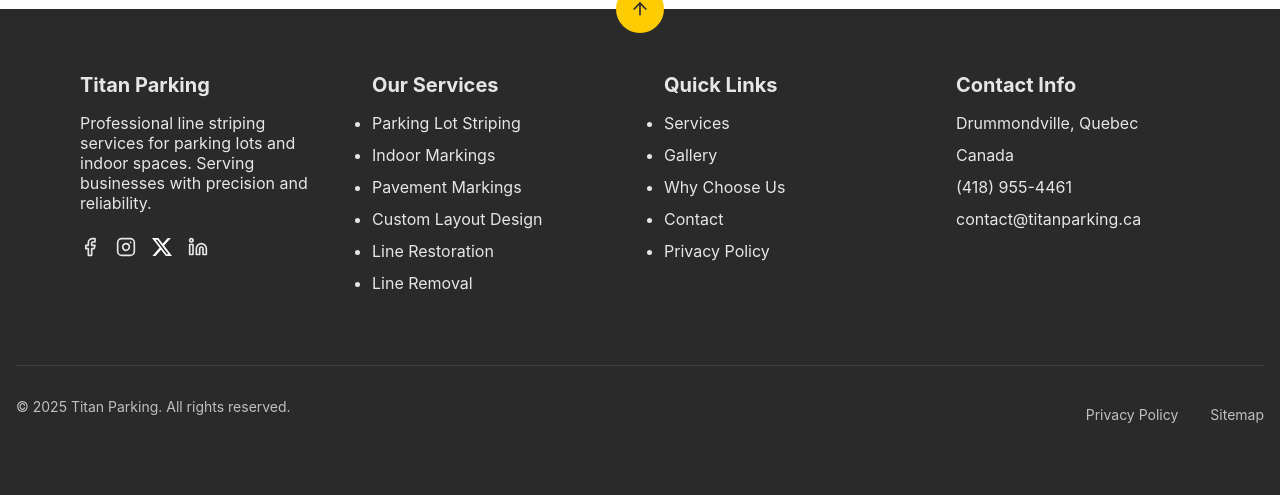
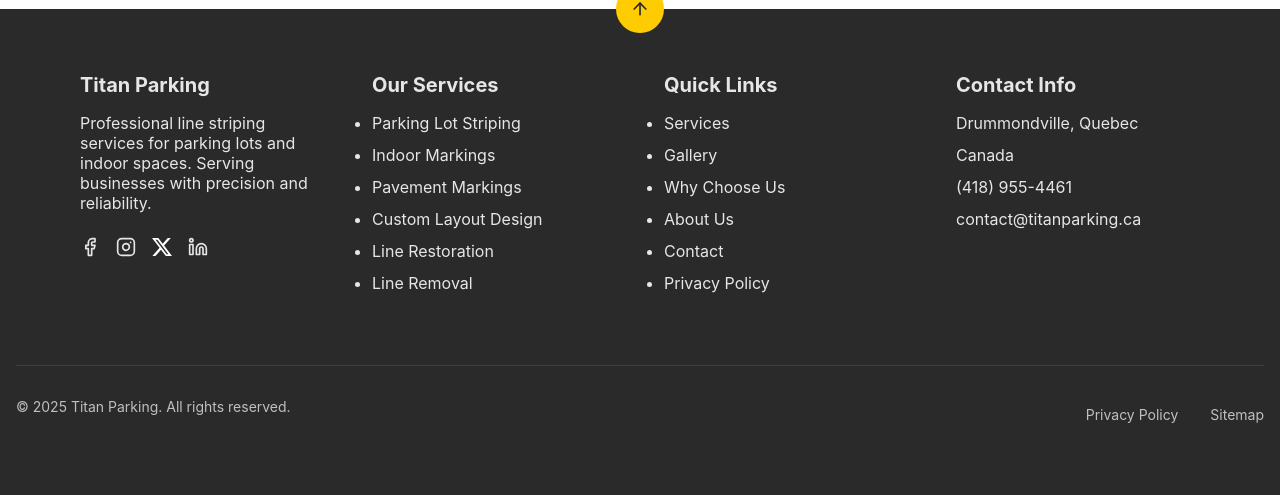
Before and after one commit to maxgobeil/titan-parking, a Django app: page /blog/ in a window 1280 px wide. Shown: the part 734-1229 px from the top of the page. Run offline with Django 5.2, Linux system fonts and the light colour scheme; data that the repository does not hold is empty; parts of the project's set-up code (start-up, migrations or seed data) failed here and were passed over; some libraries are stand-ins or nearby versions.

Commit message:
Fix: about page url not matching the sitemap

```diff
--- a/quotes/static/js/base.js
+++ b/quotes/static/js/base.js
@@ -32,7 +32,7 @@
     });
   });
 
-  const scrolledPages = ['/terms-of-service/', '/privacy-policy/', '/blog/', '/about/'];
+  const scrolledPages = ['/terms-of-service/', '/privacy-policy/', '/blog/', '/about-us/'];
 
   const currentPath = window.location.pathname;
 
--- a/quotes/templates/partials/home/footer.html
+++ b/quotes/templates/partials/home/footer.html
@@ -73,6 +73,7 @@
           <li><a href="{% url 'home' %}#services" class="footer-link">{% trans 'Services' %}</a></li>
           <li><a href="{% url 'home' %}#gallery" class="footer-link">{% trans 'Gallery' %}</a></li>
           <li><a href="{% url 'home' %}#why-choose-us" class="footer-link">{% trans 'Why Choose Us' %}</a></li>
+          <li><a href="{% url 'about-us' %}" class="footer-link">{% trans 'About Us' %}</a></li>
           <li><a href="{% url 'home' %}#contact" class="footer-link">{% trans 'Contact' %}</a></li>
           <li><a href="{% url 'privacy-policy' %}" class="footer-link">{% trans 'Privacy Policy' %}</a></li>
         </ul>
--- a/quotes/templates/partials/home/header.html
+++ b/quotes/templates/partials/home/header.html
@@ -29,7 +29,7 @@
           <div class="dropdown-content">
             <a href="{% url 'home' %}#why-choose-us">{% trans 'Why Choose Us' %}</a>
             <a href="{% url 'home' %}#gallery">{% trans 'Our Work' %}</a>
-            <a href="{% url 'about' %}">{% trans 'About Us' %}</a>
+            <a href="{% url 'about-us' %}">{% trans 'About Us' %}</a>
           </div>
         </div>
 
@@ -96,7 +96,7 @@
         <div class="mobile-dropdown-content">
           <a href="{% url 'home' %}#why-choose-us" class="mobile-nav-link">{% trans 'Why Choose Us' %}</a>
           <a href="{% url 'home' %}#gallery" class="mobile-nav-link">{% trans 'Our Work' %}</a>
-          <a href="{% url 'about' %}" class="mobile-nav-link">{% trans 'About Us' %}</a>
+          <a href="{% url 'about-us' %}" class="mobile-nav-link">{% trans 'About Us' %}</a>
         </div>
       </div>
 
--- a/quotes/urls.py
+++ b/quotes/urls.py
@@ -13,7 +13,7 @@
     path("blog/", views.blog_list, name="blog"),
     path("blog/search/", views.blog_search, name="blog_search"),
     path("blog/<slug:slug>/", views.blog_detail, name="blog_detail"),
-    path("about/", views.about_view, name="about"),
+    path("about-us/", views.about_view, name="about-us"),
     # Temporary invoice url
     path("invoice/", views.invoice_view_pdf, name="invoice_pdf"),
     path("invoice-html/", views.invoice_view_html, name="invoice_html"),
```
Also changed, not shown: quotes/models.py (+7 -0 lines).
